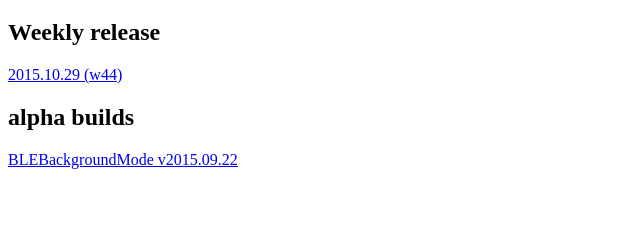
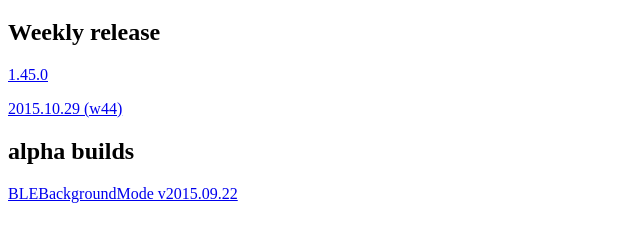
Before and after one commit to gbca2/iLock, a plain HTML site: page index.html in a window 1280 px wide. Shown: the part 61-302 px from the top of the page, without its empty margins (0-640 px from the left). Drawn offline with Linux system fonts and the light colour scheme.

Commit message:
iLock 1.45.0 (2015.11.05)

```diff
--- a/index.html
+++ b/index.html
@@ -6,6 +6,10 @@
 <body>
 	<h1>iLock</h1>
 	<h2>Weekly release</h2>
+	<a href="itms-services://?action=download-manifest&url=https://gbca2.github.io/iLock/w45/manifest.plist">
+		1.45.0
+	</a>
+	<p />
 	<a href="itms-services://?action=download-manifest&url=https://gbca2.github.io/iLock/w44/iLock.plist">
 		2015.10.29 (w44)
 	</a>
```
Also changed, not shown: 2 other files.
